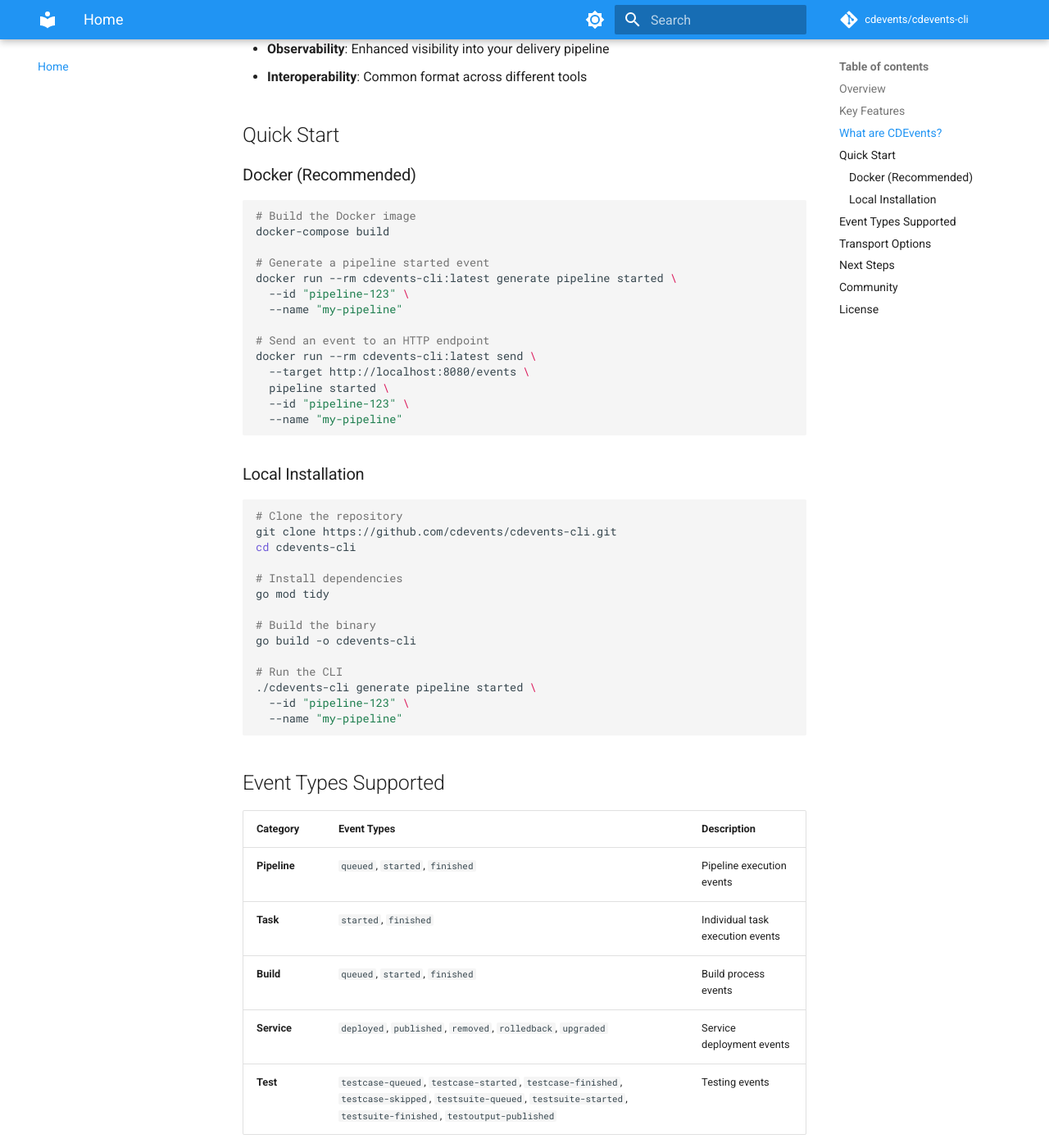
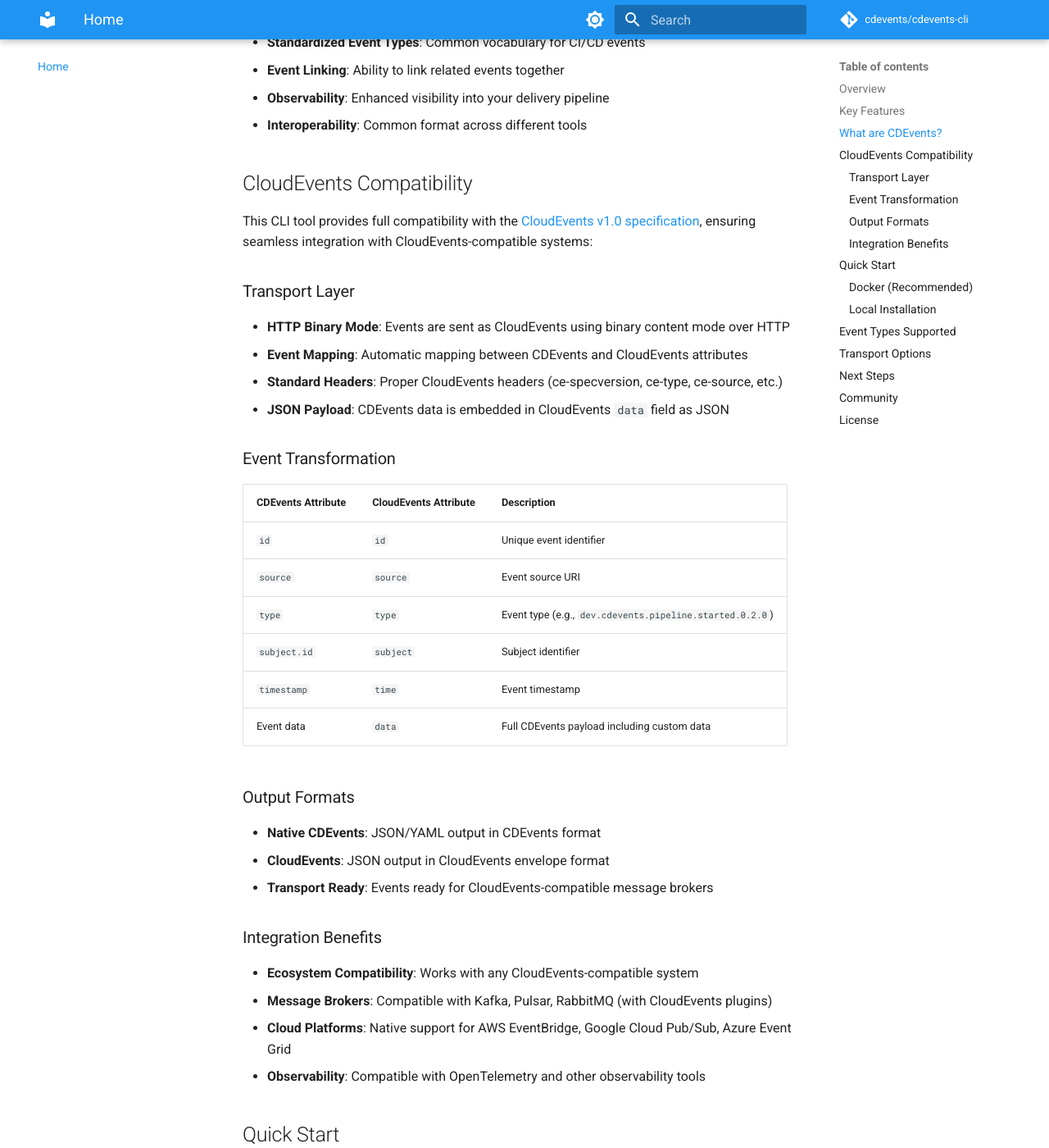
Before and after one commit to brunseba/cdevents-tools, an MkDocs documentation site: the page built from docs/index.md, in a window 1280 px wide and 1400 px high, scrolled down 1077 px. Shown: the whole window at 82% size. Built offline with MkDocs 1.6.1 and Material for MkDocs 9.7.7, drawn with Linux system fonts in a browser that asks for light colours; comment, search, counter and statistics services are not loaded; some of the changed text lies outside the part shown.

Commit message:
docs: update documentation to emphasize CloudEvents compatibility
- Add comprehensive CloudEvents v1.0 specification compliance details
- Document event mapping between CDEvents and CloudEvents attributes
- Highlight HTTP binary mode transport capabilities
- Add CloudEvents compatibility section with integration benefits
- Update development standards to include CloudEvents requirements
- Show ecosystem compatibility with major cloud platforms and message brokers
- Document proper event transformation and output formats

The code already implements full CloudEvents compatibility through:
- github.com/cloudevents/sdk-go/v2 v2.15.2 dependency
- api.AsCloudEvent() function for event conversion
- Binary content mode for HTTP transport
- Proper attribute mapping in transport layer
- JSON payload embedding in CloudEvents data field

```diff
--- a/docs/index.md
+++ b/docs/index.md
@@ -12,7 +12,8 @@ CDEvents CLI is a powerful tool designed to integrate with your CI/CD pipeline b
 - ✅ **Custom Data Support**: Add custom data, labels, annotations, and links to events
 - ✅ **Multiple Input Formats**: Support JSON, YAML, and key=value pairs for custom data
 - ✅ **Multiple Transports**: Send events via HTTP, console output, or file
-- ✅ **CloudEvents Compatible**: Full CloudEvents specification support
+- ✅ **CloudEvents Compatible**: Full CloudEvents v1.0 specification support with binary encoding
+- ✅ **Standard Compliance**: Follows CDEvents v0.4.1 and CloudEvents v1.0 standards
 - ✅ **Flexible Configuration**: Command-line flags and configuration files
 - ✅ **Docker Support**: Containerized deployment with multi-platform binaries
 - ✅ **Retry Logic**: Built-in retry mechanisms with configurable timeouts
@@ -28,6 +29,38 @@ CDEvents extends CloudEvents by introducing purpose and semantics to events, pro
 - **Event Linking**: Ability to link related events together
 - **Observability**: Enhanced visibility into your delivery pipeline
 - **Interoperability**: Common format across different tools
+
+## CloudEvents Compatibility
+
+This CLI tool provides full compatibility with the [CloudEvents v1.0 specification](https://cloudevents.io/), ensuring seamless integration with CloudEvents-compatible systems:
+
+### Transport Layer
+- **HTTP Binary Mode**: Events are sent as CloudEvents using binary content mode over HTTP
+- **Event Mapping**: Automatic mapping between CDEvents and CloudEvents attributes
+- **Standard Headers**: Proper CloudEvents headers (ce-specversion, ce-type, ce-source, etc.)
+- **JSON Payload**: CDEvents data is embedded in CloudEvents `data` field as JSON
+
+### Event Transformation
+
+| CDEvents Attribute | CloudEvents Attribute | Description |
+|-------------------|----------------------|-------------|
+| `id` | `id` | Unique event identifier |
+| `source` | `source` | Event source URI |
+| `type` | `type` | Event type (e.g., `dev.cdevents.pipeline.started.0.2.0`) |
+| `subject.id` | `subject` | Subject identifier |
+| `timestamp` | `time` | Event timestamp |
+| Event data | `data` | Full CDEvents payload including custom data |
+
+### Output Formats
+- **Native CDEvents**: JSON/YAML output in CDEvents format
+- **CloudEvents**: JSON output in CloudEvents envelope format
+- **Transport Ready**: Events ready for CloudEvents-compatible message brokers
+
+### Integration Benefits
+- **Ecosystem Compatibility**: Works with any CloudEvents-compatible system
+- **Message Brokers**: Compatible with Kafka, Pulsar, RabbitMQ (with CloudEvents plugins)
+- **Cloud Platforms**: Native support for AWS EventBridge, Google Cloud Pub/Sub, Azure Event Grid
+- **Observability**: Compatible with OpenTelemetry and other observability tools
 
 ## Quick Start
 
```
Also changed, not shown: docs/development-standards.md (+14 -0 lines).
